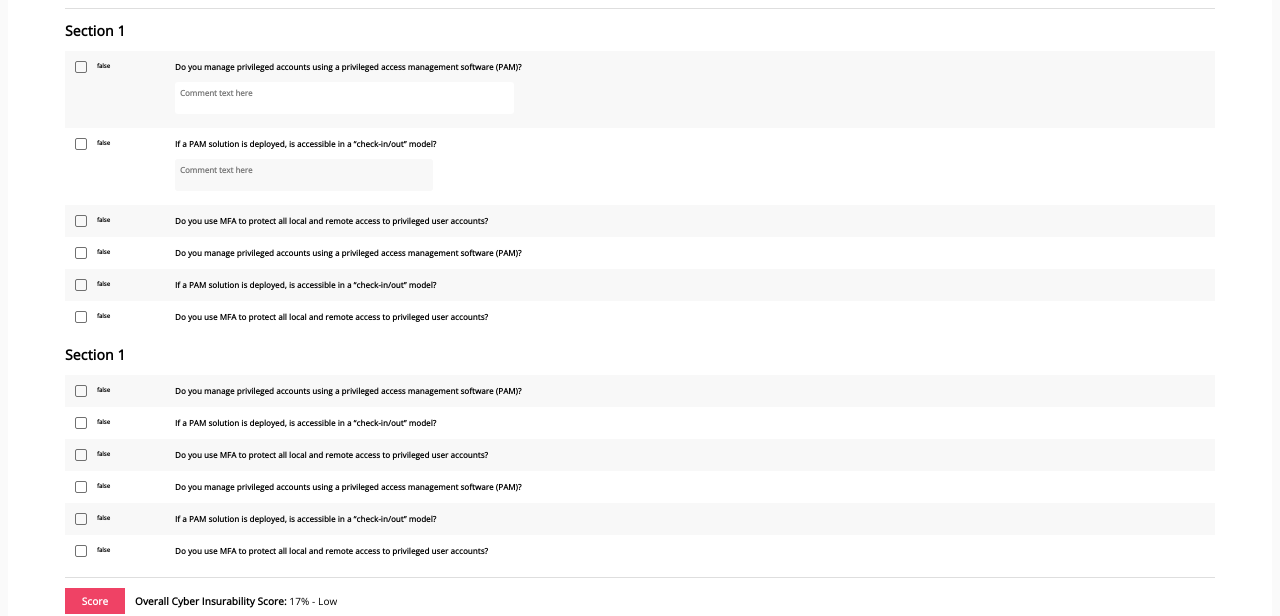
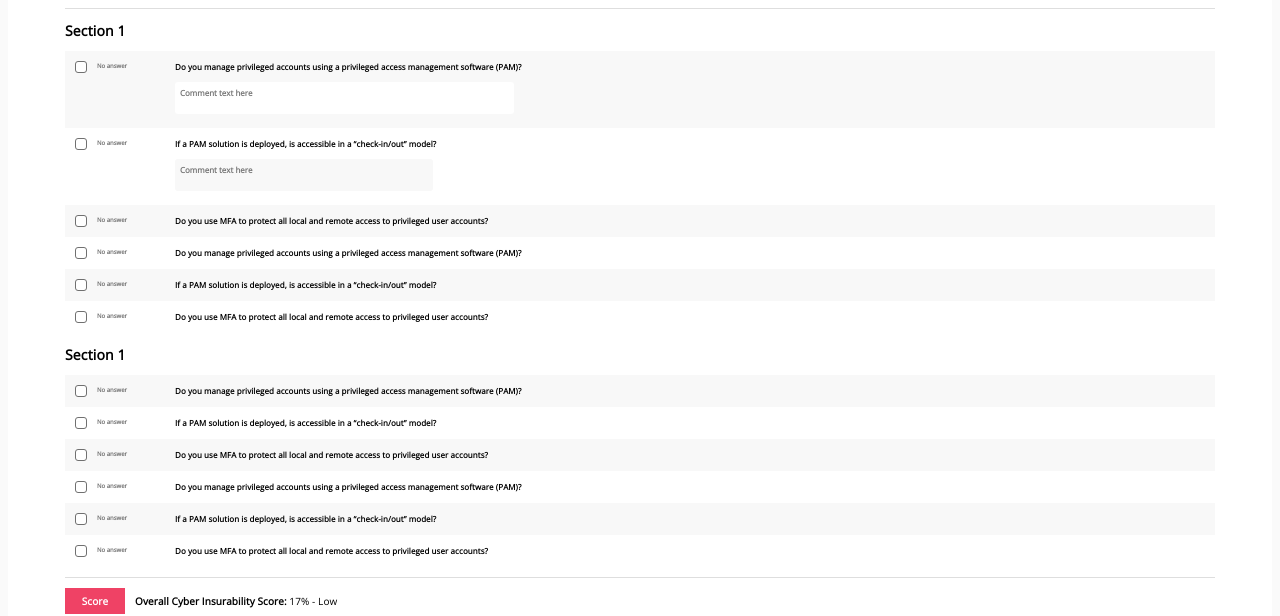
Before and after one commit to Christopher-Warren/galactic-advisors-challenge, a React (Vite) app: page / in a window 1280 px wide. Shown: the part 211-827 px from the top of the page. Built offline with nearby package versions, Linux system fonts and the light colour scheme.

Commit message:
add dynamic styling

```diff
--- a/src/components/sections/QuestionSection.css
+++ b/src/components/sections/QuestionSection.css
@@ -61,7 +61,29 @@ button {
 .checkbox-btn {
   width: 10px;
   height: 10px;
-  border-radius: 2px;
+  border-radius: 3px;
   border: 1px solid #707070;
   cursor: pointer;
 }
+
+.checkbox-btn.true {
+  background-color: #05a454;
+  border: 1px solid#05a454;
+}
+.checkbox-btn.false {
+  background-color: #ef4265;
+  border: 1px solid#ef4265;
+}
+.checkbox-btn.null {
+  background-color: white;
+  border: 1px solid #707070;
+}
+span.true {
+  color: #05a454;
+}
+span.false {
+  color: #ef4265;
+}
+span.null {
+  color: #707070;
+}
--- a/src/components/sections/QuestionSection.jsx
+++ b/src/components/sections/QuestionSection.jsx
@@ -4,6 +4,12 @@ const QuestionSection = ({ questions, handleOnClick }) => {
   const mappedQuestions = questions.map((question, index) => {
     // Strings specify a new section
     if (typeof question === 'string') return <h2 key={index}>{question}</h2>;
+
+    const getStyles = () => {
+      if (question.value === true) return 'true';
+      if (question.value === false) return 'false';
+      return 'null';
+    };
 
     return (
       <div key={index} className="question-container">
@@ -12,10 +18,14 @@ const QuestionSection = ({ questions, handleOnClick }) => {
               while checkbox only has 2
           */}
           <button
-            className="checkbox-btn"
+            className={`checkbox-btn ${getStyles()}`}
             onClick={() => handleOnClick(index)}
           />
-          <span>{question.value ? 'true' : 'false'}</span>
+          <span className={getStyles()}>
+            {question.value === null && 'No answer'}
+            {question.value === true && 'Yes'}
+            {question.value === false && 'No'}
+          </span>
         </div>
 
         <div className="question">
```
